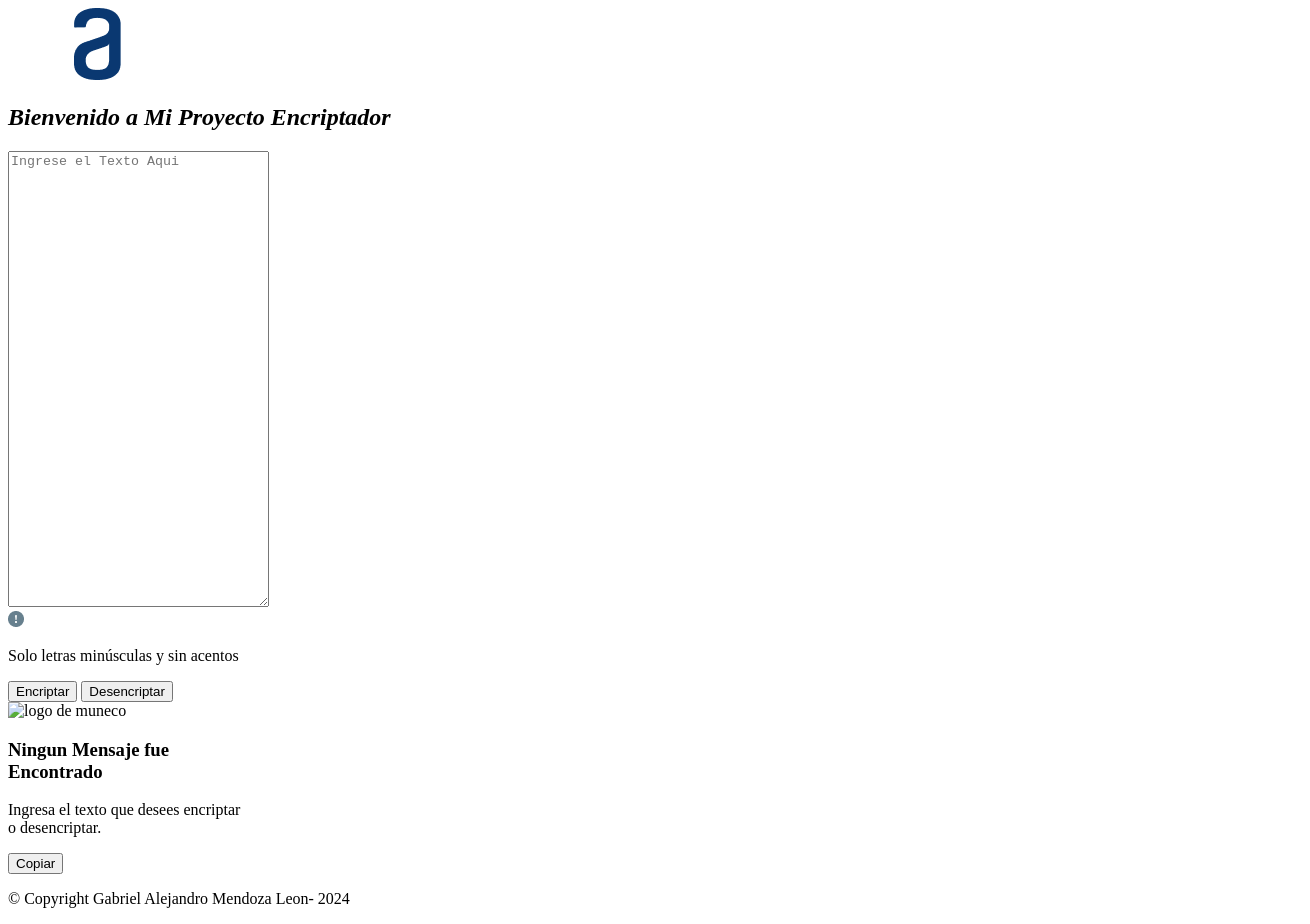
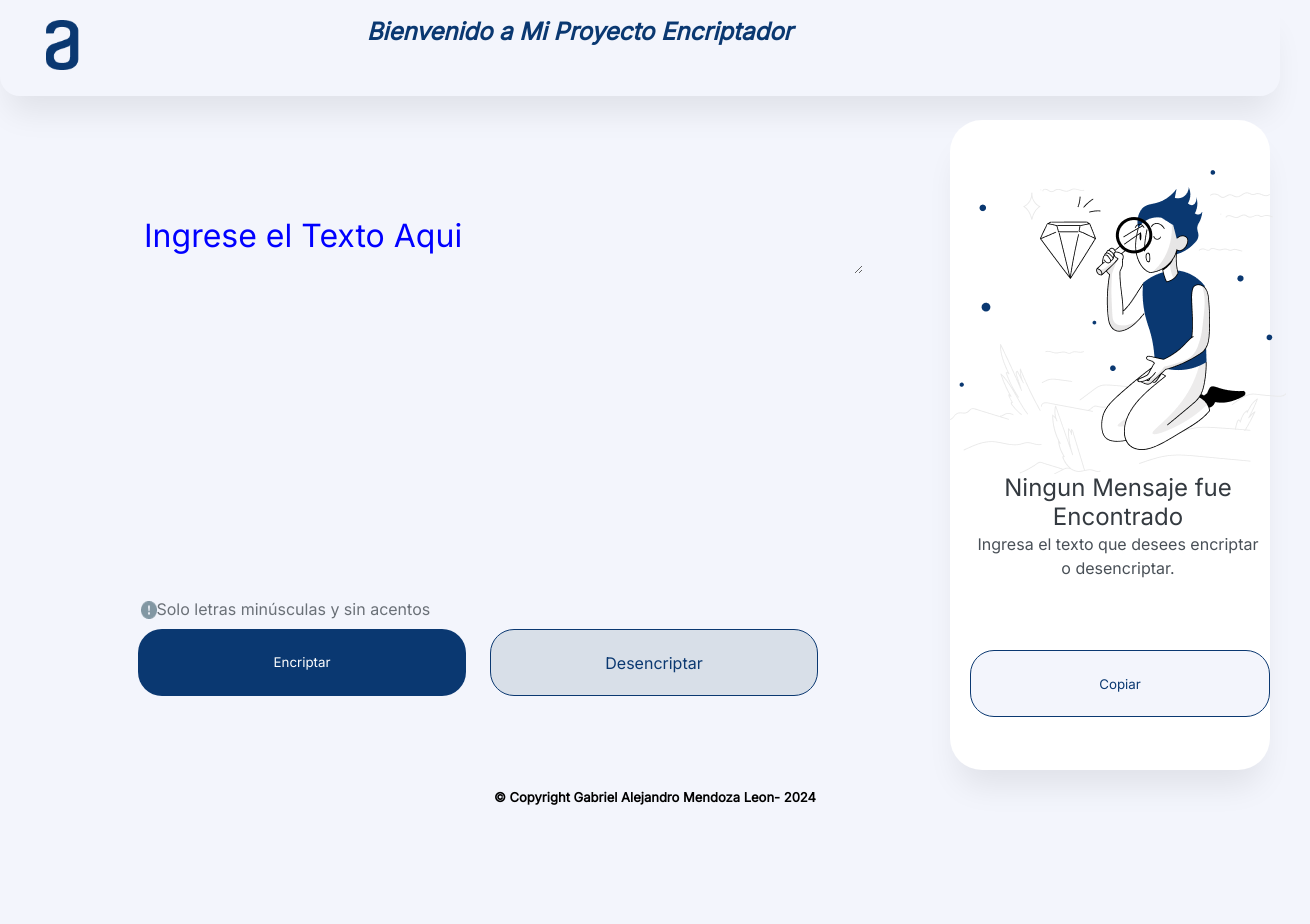
Before and after one commit to gabo4481/proyecto-encriptador, a plain HTML site: page index.html in a window 1280 px wide. Shown: the whole page, 1310 px wide, since content can reach past the window. After the commit the page ends 819 px from the top, so only its background shows below. Drawn offline with Linux system fonts and the light colour scheme; the site is published under a folder, as on GitHub Pages, so addresses that start at the root find nothing.

Commit message:
CAMBIO IMAGENES

```diff
--- a/index.html
+++ b/index.html
@@ -6,8 +6,8 @@
     <link rel="preconnect" href="https://fonts.googleapis.com">
     <link rel="preconnect" href="https://fonts.gstatic.com" crossorigin>
     <link href="https://fonts.googleapis.com/css2?family=Inter&display=swap" rel="stylesheet">
-    <link rel="stylesheet" href="/reset.css">
-    <link rel="stylesheet" href="/style.css">
+    <link rel="stylesheet" href="reset.css">
+    <link rel="stylesheet" href="style.css">
 
     <title>Desafio Encriptador</title>
 </head>
@@ -27,7 +27,7 @@
                 <textarea placeholder="Ingrese el Texto Aqui" class="cajatexto" id="frase" rows="30" cols="30"></textarea>
             </div>
             <div class="alerta">
-                <img src="image/bi_exclamation-circle-fill.png" alt="logo de alerta">
+                <img src="./image/bi_exclamation-circle-fill.png" alt="logo de alerta">
                 <p>Solo letras minúsculas y sin acentos</p>
             </div>
             <div class="contenedorbotones">
@@ -37,7 +37,7 @@
         </section>
         <section class="section2">
             <div class="contenedor-muneco" id="muneco">
-                <img src="/image/Muñeco.png" alt="logo de muneco">
+                <img src="./image/Muñeco.png" alt="logo de muneco">
             </div>
             <div class="contenedor-parrafos" id="parrafos-section2">
                 <h3>Ningun Mensaje fue<br> Encontrado</h3>
```
